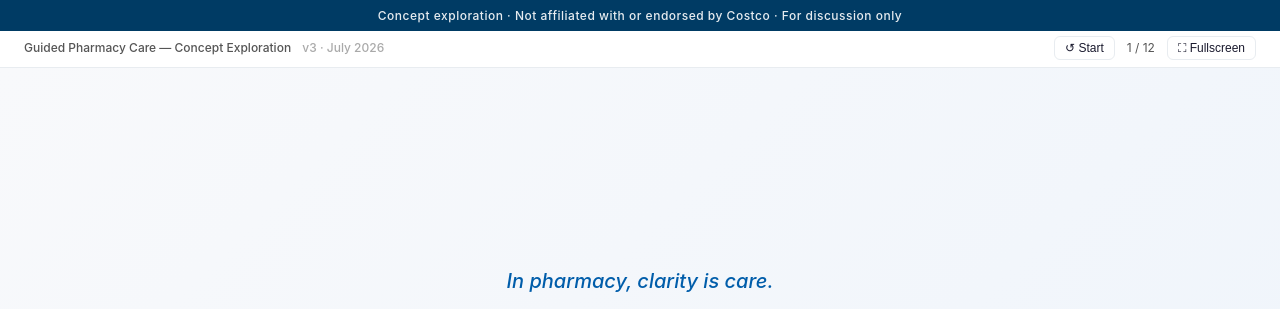
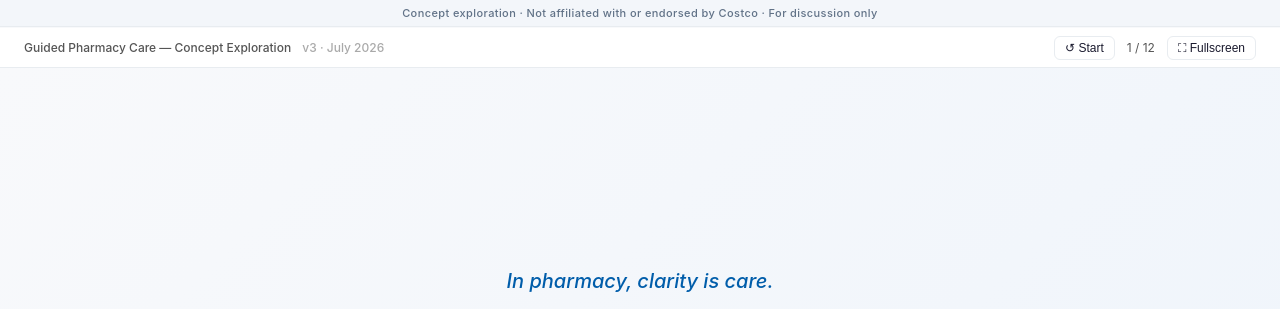
Before and after one commit to sunilmsft/costco-pharmacy-ai, a plain HTML site: page storyboard-prep.html in a window 1280 px wide. Shown: the top 309 px of the page. Drawn offline with Linux system fonts and the light colour scheme.

Commit message:
Refine storyboard prep slide 1 messaging

```diff
--- a/storyboard-prep.html
+++ b/storyboard-prep.html
@@ -35,14 +35,15 @@
             top: 0;
             left: 0;
             right: 0;
-            background: var(--costco-nav-blue);
-            color: rgba(255,255,255,0.9);
+            background: #f3f6fa;
+            color: #617287;
             text-align: center;
-            font-size: 12px;
-            padding: 8px 16px;
-            letter-spacing: 0.5px;
+            font-size: 11px;
+            padding: 6px 16px;
+            letter-spacing: 0.4px;
             z-index: 1000;
             font-weight: 500;
+            border-bottom: 1px solid var(--border);
         }
 
         /* === NAV BAR === */
@@ -709,10 +710,11 @@
         <section class="slide slide-hero">
             <div class="slide-content hero-content">
                 <div class="hero-line">In pharmacy, clarity is care.</div>
-                <h1>From Self-Service to <em>Guided Pharmacy Care</em></h1>
-                <p class="subtitle">A proposed concept for how an intelligent experience layer could help Costco Pharmacy members find the right next step — with more clarity, confidence, and support.</p>
+                <div class="section-label" style="margin-bottom: 14px;">Costco Pharmacy · Concept Exploration</div>
+                <h1>Extending Self-Service with <em>Guided Pharmacy Care</em></h1>
+                <p class="subtitle">Exploring how Costco Pharmacy could help members find the right next step with greater clarity, confidence, and support.</p>
                 <div class="hero-meta">
-                    Prepared by Sunil Venugopal &nbsp;·&nbsp; July 2026 &nbsp;·&nbsp; For Discussion Purposes
+                    Prepared by Sunil Venugopal &nbsp;·&nbsp; August 2026 &nbsp;·&nbsp; For discussion purposes
                 </div>
             </div>
         </section>
```
